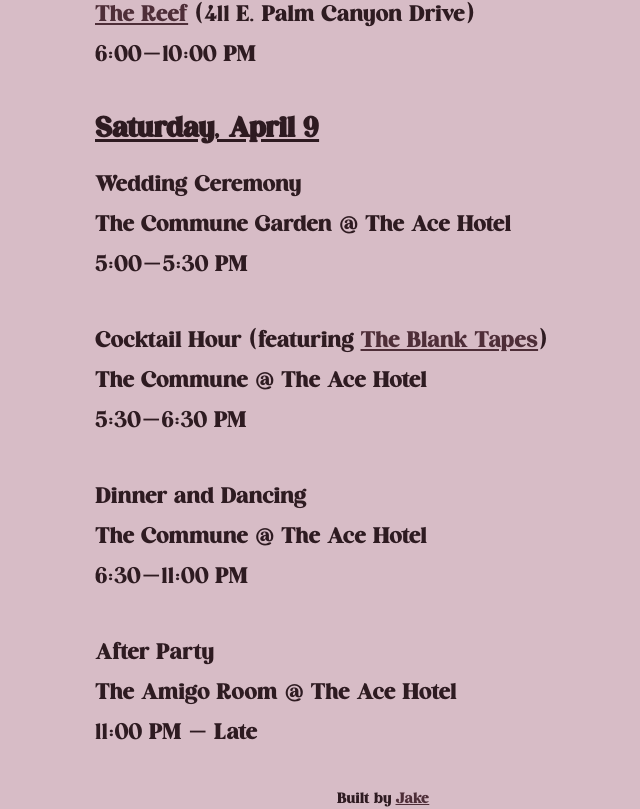
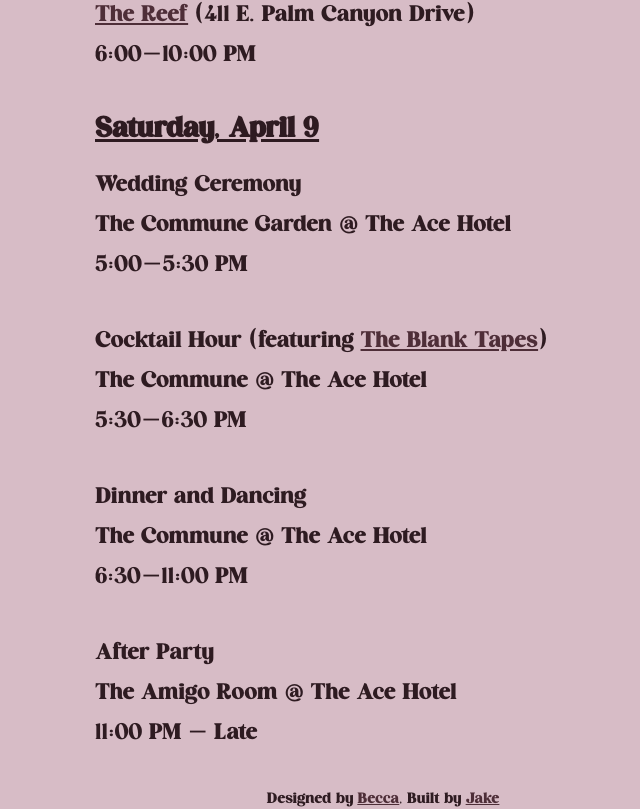
Before and after one commit to jakemcguire/wedding-web, a Next.js app: page /schedule in a window 1280 px wide. Shown: the part 220-1029 px from the top of the page, without its empty margins (257-897 px from the left). Built offline with nearby package versions, Linux system fonts and the light colour scheme.

Commit message:
Add Becca to footer UwU

```diff
--- a/components/footer.js
+++ b/components/footer.js
@@ -3,7 +3,7 @@
 export default function Footer() {
     return (
         <div className={styles.footer}>
-            <div>Built by <a href="https://www.jake-mcguire.com" target="_blank">Jake</a></div>
+            <div>Designed by <a href="https://www.superpop.art" target="_blank">Becca</a>, Built by <a href="https://www.jake-mcguire.com" target="_blank">Jake</a></div>
         </div>
     )
 }
```
